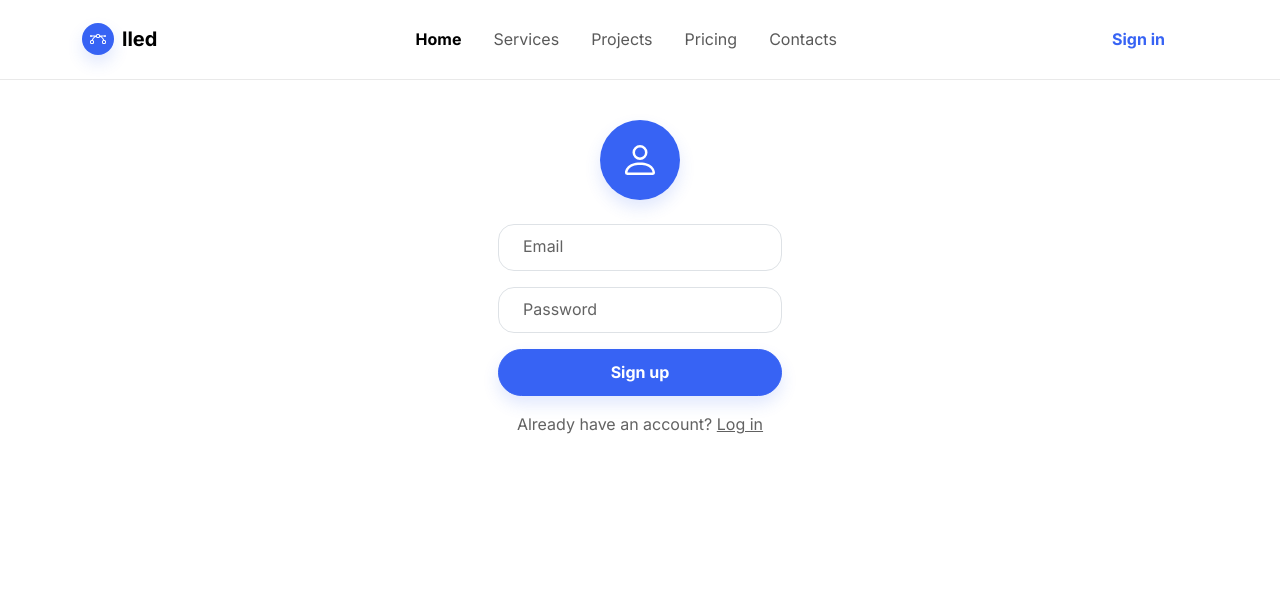
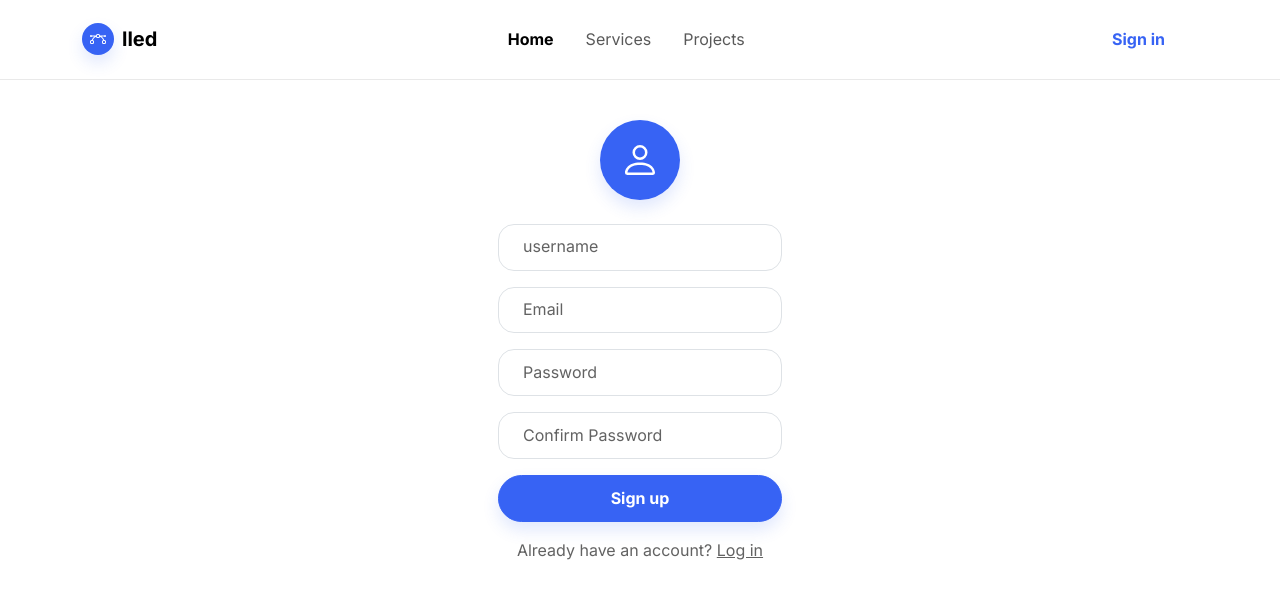
Before and after one commit to AidaLog/aidalog, a Django app: page /signup/ in a window 1280 px wide. Shown: the top 599 px of the page. Run offline with Django 4.2, Linux system fonts and the light colour scheme; some libraries are stand-ins or nearby versions.

Commit message:
navigation links update

```diff
--- a/home/views.py
+++ b/home/views.py
@@ -1,12 +1,29 @@
 from django.shortcuts import render, redirect
 from django.contrib.auth import login, logout, authenticate
+from django.contrib.auth.models import User
+
 
 def home_view(request):
     return render(request, "home/index.html")
 
 # signup view
 def signup_view(request):
-    return render(request, 'home/signup.html')
+    context = {}
+    if request.POST:
+        username = request.POST['username']
+        email = request.POST['email']
+        password = request.POST['password']
+
+        if User.objects.filter(username=username).exists():
+            context['form_errors'] = "username already exists"
+        elif User.objects.filter(email=email).exists():
+            context['form_errors'] = "email already exists"
+        else:
+            user = User.objects.create_user(username, email, password)
+            user.save()
+            return redirect("/logbook_redirect_login")
+
+    return render(request, 'home/signup.html', context)
 
 
 def logout_view(request):
--- a/main/settings.py
+++ b/main/settings.py
@@ -34,6 +34,7 @@ ALLOWED_HOSTS = [
     '127.0.0.1',
     'localhost',
     '192.168.35.14',
+    '192.168.137.1',
     'ner.localhost',
     'gulay.pythonanywhere.com',
     'ner.gulay.pythonanywhere.com'
--- a/templates/home/includes/navbar.html
+++ b/templates/home/includes/navbar.html
@@ -6,10 +6,12 @@
         <div class="collapse navbar-collapse" id="navcol-1">
             <ul class="navbar-nav mx-auto">
                 <li class="nav-item"><a class="nav-link active" href="{% url 'home' %}">Home</a></li>
-                <li class="nav-item"><a class="nav-link" href="services.html">Services</a></li>
-                <li class="nav-item"><a class="nav-link" href="projects.html">Projects</a></li>
+                <li class="nav-item"><a class="nav-link" href="/#services">Services</a></li>
+                <li class="nav-item"><a class="nav-link" href="/#projects">Projects</a></li>
+                <!--
                 <li class="nav-item"><a class="nav-link" href="pricing.html">Pricing</a></li>
                 <li class="nav-item"><a class="nav-link" href="contacts.html">Contacts</a></li>
+                -->
             </ul>
 
             <!-- if user is logged in display name else signin link-->
--- a/templates/home/signup.html
+++ b/templates/home/signup.html
@@ -6,12 +6,107 @@
             <div class="bs-icon-xl bs-icon-circle bs-icon-primary shadow bs-icon my-4"><svg xmlns="http://www.w3.org/2000/svg" width="1em" height="1em" fill="currentColor" viewBox="0 0 16 16" class="bi bi-person">
                     <path d="M8 8a3 3 0 1 0 0-6 3 3 0 0 0 0 6Zm2-3a2 2 0 1 1-4 0 2 2 0 0 1 4 0Zm4 8c0 1-1 1-1 1H3s-1 0-1-1 1-4 6-4 6 3 6 4Zm-1-.004c-.001-.246-.154-.986-.832-1.664C11.516 10.68 10.289 10 8 10c-2.29 0-3.516.68-4.168 1.332-.678.678-.83 1.418-.832 1.664h10Z"></path>
                 </svg></div>
-            <form method="post" data-bs-theme="light">
-                <div class="mb-3"><input class="form-control" type="email" name="email" placeholder="Email"></div>
-                <div class="mb-3"><input class="form-control" type="password" name="password" placeholder="Password"></div>
+            <form method="post" data-bs-theme="light" id="form"> {% csrf_token %}
+                <div class="mb-3"><input class="form-control" required type="text" name="username" id="username" placeholder="username"></div>
+                <div class="mb-3"><input class="form-control" required type="email" name="email" id="email" placeholder="Email"></div>
+                <div class="mb-3"><input class="form-control" required type="password" name="password" id="password1" placeholder="Password"></div>
+                <div class="mb-3"><input class="form-control" required type="password" name="password2" id="password2" placeholder="Confirm Password"></div>
+                <span class="text-danger" id="validation_error">{{form_errors}}</span>
                 <div class="mb-3"><button class="btn btn-primary shadow d-block w-100" type="submit">Sign up</button></div>
             </form>
             <p class="text-muted">Already have an account?&nbsp;<a href="{% url 'login' %}">Log in</a></p>
         </div>
     </div>
+
+    <!-- script for form validation -->
+    <script>
+        // check if email field is valid
+        function validateEmail(email) {
+            var re = /\S+@\S+\.\S+/;
+            return re.test(email);
+        }
+
+        // check if password field is valid
+        function validatePassword(password) {
+            var re = /^(?=.*\d)(?=.*[a-z])(?=.*[A-Z])[0-9a-zA-Z]{8,}$/;
+            return re.test(password);
+        }
+
+        // check if username field is valid
+        function validateUsername(username) {
+            var re = /^[a-zA-Z0-9_]{5,}[a-zA-Z]+[0-9]*$/;
+            return re.test(username);
+        }
+
+        // check if password and confirm password fields match
+        function validatePasswordMatch(password1, password2) {
+            return password1 === password2;
+        }
+
+        // check if all fields are valid
+        function validateForm(username, email, password1, password2) {
+            return validateUsername(username) && validateEmail(email) && validatePassword(password1) && validatePasswordMatch(password1, password2);
+        }
+
+        // get form elements
+        const username = document.getElementById('username');
+        const email = document.getElementById('email');
+        const password1 = document.getElementById('password1');
+        const password2 = document.getElementById('password2');
+        const form = document.getElementById('form');
+
+        // validate each input on input
+        username.addEventListener('input', function() {
+            if (validateUsername(username.value)) {
+                username.classList.remove('is-invalid');
+                username.classList.add('is-valid');
+            } else {
+                username.classList.remove('is-valid');
+                username.classList.add('is-invalid');
+            }
+        });
+
+        email.addEventListener('input', function() {
+            if (validateEmail(email.value)) {
+                email.classList.remove('is-invalid');
+                email.classList.add('is-valid');
+            } else {
+                email.classList.remove('is-valid');
+                email.classList.add('is-invalid');
+            }
+        });
+
+        password1.addEventListener('input', function() {
+            if (validatePassword(password1.value)) {
+                password1.classList.remove('is-invalid');
+                password1.classList.add('is-valid');
+            } else {
+                password1.classList.remove('is-valid');
+                password1.classList.add('is-invalid');
+            }
+        });
+
+        password2.addEventListener('input', function() {
+            if (validatePasswordMatch(password1.value, password2.value)) {
+                password2.classList.remove('is-invalid');
+                password2.classList.add('is-valid');
+            } else {
+                password2.classList.remove('is-valid');
+                password2.classList.add('is-invalid');
+            }
+        });
+
+        // validate form on submit
+        form.addEventListener('submit', function(e) {
+            e.preventDefault();
+            if (validateForm(username.value, email.value, password1.value, password2.value)) {
+                form.submit();
+            } else {
+                document.getElementById('validation_error').innerHTML = 'Please fill all fields correctly';
+
+            }
+        });
+
+
+    </script>
 {% endblock %}
--- a/templates/logbook/logbook_settings.html
+++ b/templates/logbook/logbook_settings.html
@@ -7,7 +7,7 @@
         <div class="main">
             <div class="section">
                 <div class="container">
-                    <div class="row justify-content-between align-items-center">
+                    <div class="row justify-content-between">
                         <div class="col-lg-5 mb-5 mb-lg-0 ">
                             <h1 class="text-white font-weight-light">Profile Update</h1>
                             <p class="text-white mt-4">Keep your account information up to date effortlessly, ensuring
```
Also changed, not shown: templates/home/index.html (+4 -3 lines), templates/logbook/includes/navbar.html (+12 -15 lines), db.sqlite3.
